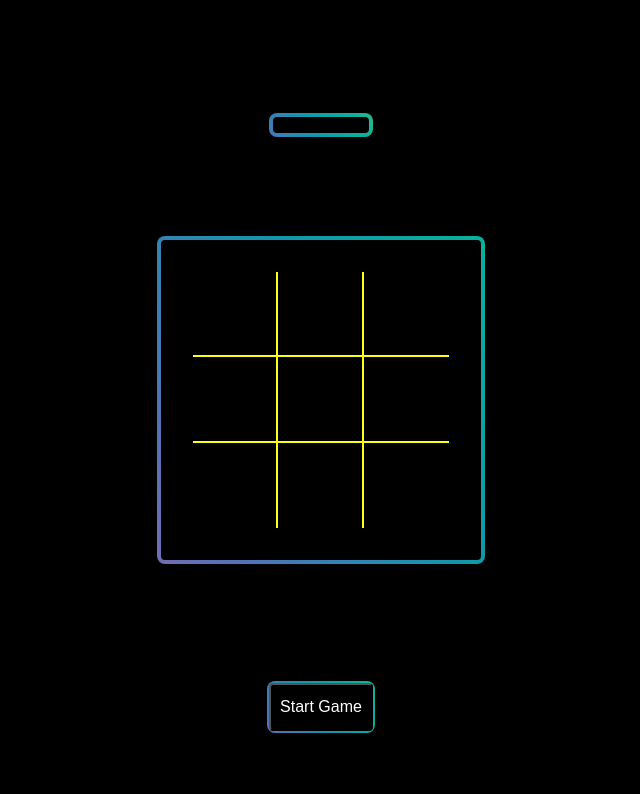
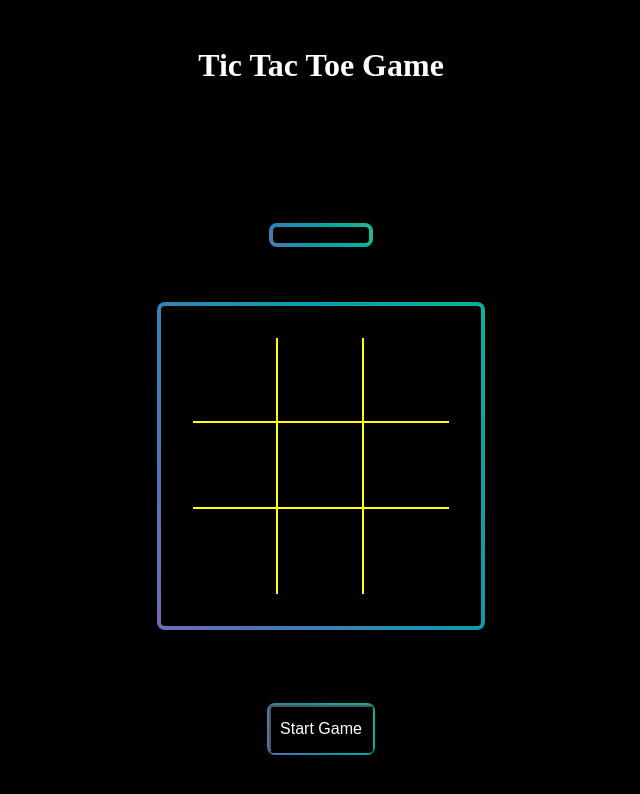
Before and after one commit to ULTRAPAIN/JS-Projects, a plain HTML site: page OX- game/index.html in a window 1280 px wide. Shown: the whole page, without its empty margins (319-959 px from the left). Drawn offline with Linux system fonts and the light colour scheme.

Commit message:
Done with Tic tac toe Game , live on vercel :)

```diff
--- a/OX- game/index.html
+++ b/OX- game/index.html
@@ -11,7 +11,7 @@
 <!-- <h1>Welcome To OX Game </h1> -->
 
 <div class ="wrapper">
-
+    <h1>Tic Tac Toe Game </h1>
     <p class="game-info gradient-border"></p>
 
     <div class="tic-tac-toe-game gradient-border">
--- a/OX- game/styles.css
+++ b/OX- game/styles.css
@@ -11,6 +11,10 @@
     height: 100vh;
 display: grid;
 place-items: center ;
+}
+
+h1{
+  color: white;
 }
 
 .game-info{
```
